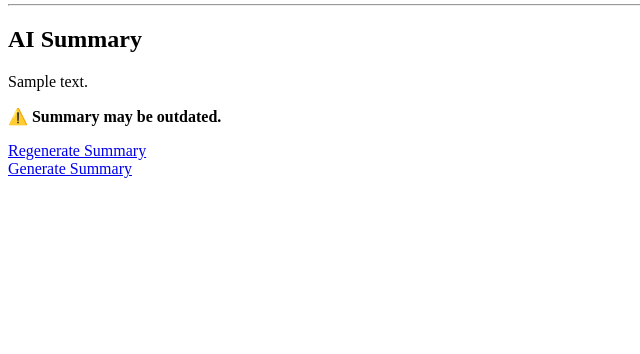
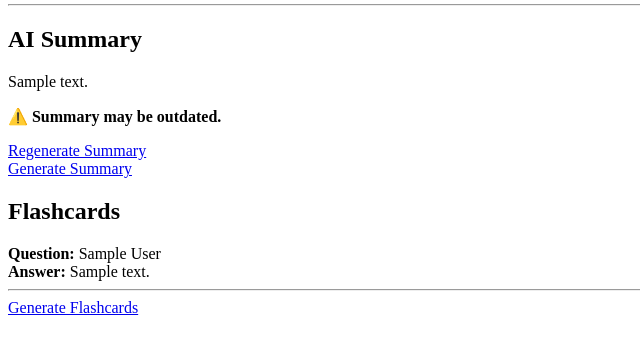
Before and after one commit to sh1van3h/SmartPrep-AI-Platform, a Django app: page /notes/1/ in a window 1280 px wide. Shown: the part 228-582 px from the top of the page, without its empty margins (0-640 px from the left). Run offline with Django 5.2, Linux system fonts and the light colour scheme; a user stored in the database is signed in; tables that the repository leaves empty hold one stand-in row (values such as "Sample post").

Commit message:
Add AI flashcard generation with Gemini integration

```diff
--- a/backend/accounts/models.py
+++ b/backend/accounts/models.py
@@ -20,3 +20,19 @@ class Note(models.Model):
 
     def __str__(self):
         return self.title
+
+class Flashcard(models.Model):
+
+    note = models.ForeignKey(
+        Note,
+        on_delete=models.CASCADE,
+        related_name="flashcards"
+    )
+
+    question = models.TextField()
+
+    answer = models.TextField()
+
+    created_at = models.DateTimeField(
+        auto_now_add=True
+    )
--- a/backend/accounts/templates/accounts/note_detail.html
+++ b/backend/accounts/templates/accounts/note_detail.html
@@ -50,3 +50,33 @@
 <a href="{% url 'generate_summary' note.id %}">
     Generate Summary
 </a>
+
+<h2>Flashcards</h2>
+
+{% for flashcard in note.flashcards.all %}
+
+    <div>
+
+        <strong>Question:</strong>
+
+        {{ flashcard.question }}
+
+        <br>
+
+        <strong>Answer:</strong>
+
+        {{ flashcard.answer }}
+
+    </div>
+
+    <hr>
+
+{% empty %}
+
+    <p>No flashcards generated yet.</p>
+
+{% endfor %}
+
+<a href="{% url 'generate_flashcards' note.id %}">
+    Generate Flashcards
+</a>
--- a/backend/accounts/urls.py
+++ b/backend/accounts/urls.py
@@ -41,6 +41,11 @@ urlpatterns = [
     path(
         "notes/<int:id>/summary/",
         views.generate_summary,
-        name="generate_summary"
+        name="generate_summary"),
+
+    path(
+        "notes/<int:id>/flashcards/",
+        views.generate_flashcards,
+        name="generate_flashcards",
 ),
 ]
--- a/backend/accounts/views.py
+++ b/backend/accounts/views.py
@@ -1,5 +1,5 @@
 from django.shortcuts import render , get_object_or_404
-from .models import Subject , Note
+from .models import Subject , Note , Flashcard
 from django.shortcuts import redirect
 from django.contrib.auth.decorators import login_required
 from django.contrib.auth.forms import UserCreationForm
@@ -212,3 +212,31 @@ def generate_summary(request, id):
         print(e)  # We'll replace this with proper logging later.
 
     return redirect("note_detail", id=note.id)
+
+@login_required
+def generate_flashcards(request, id):
+
+    note = get_object_or_404(
+        Note,
+        id=id,
+        subject__user=request.user
+    )
+
+    note.flashcards.all().delete()
+
+    flashcards = ai_service.generate_flashcards(
+        note.content
+    )
+
+    for flashcard in flashcards:
+
+        Flashcard.objects.create(
+            note=note,
+            question=flashcard["question"],
+            answer=flashcard["answer"]
+        )
+
+    return redirect(
+        "note_detail",
+        id=note.id,
+    )
```
Also changed, not shown: backend/accounts/ai_service.py (+35 -0 lines), backend/accounts/migrations/0005_flashcard.py (added).
